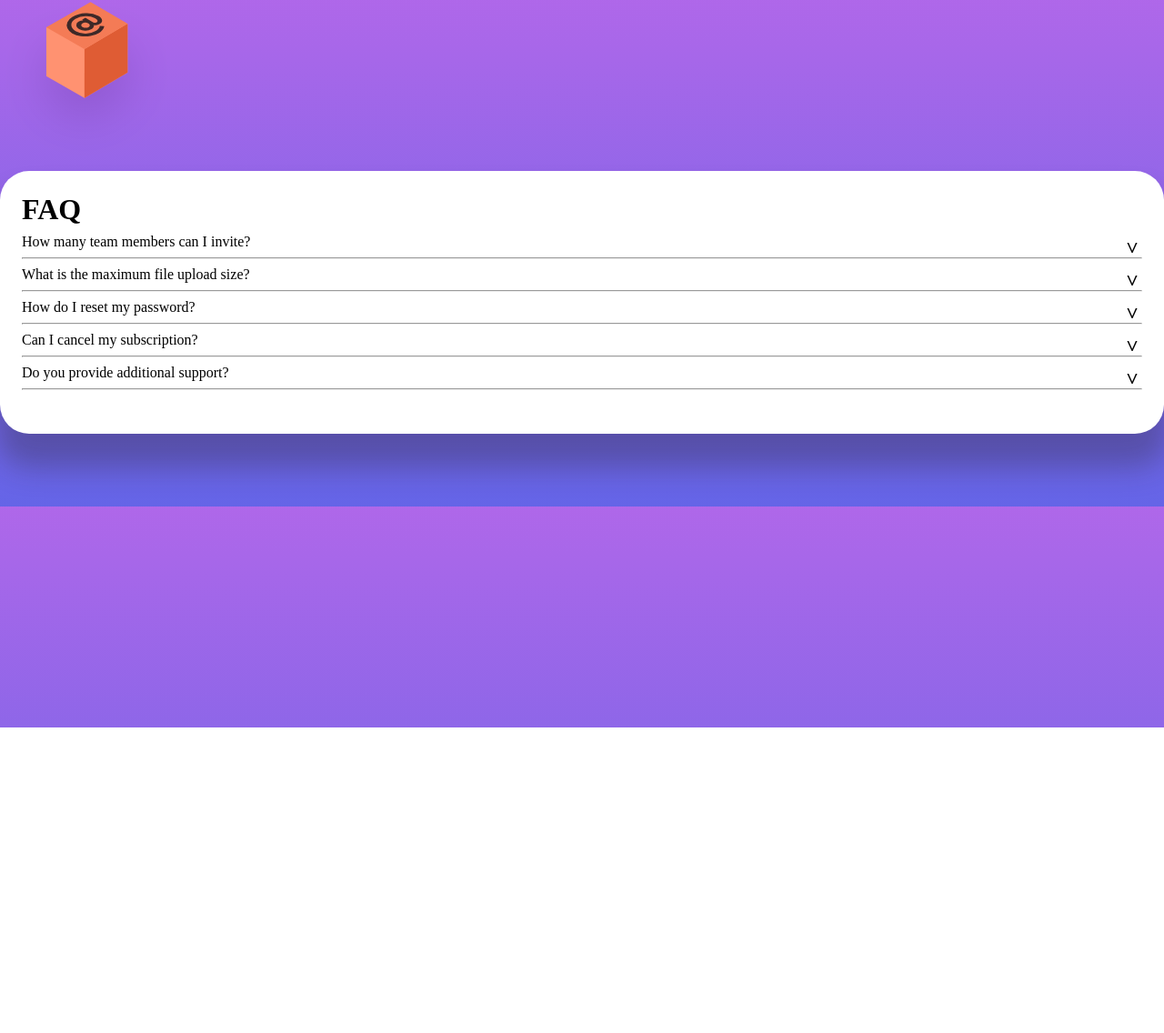
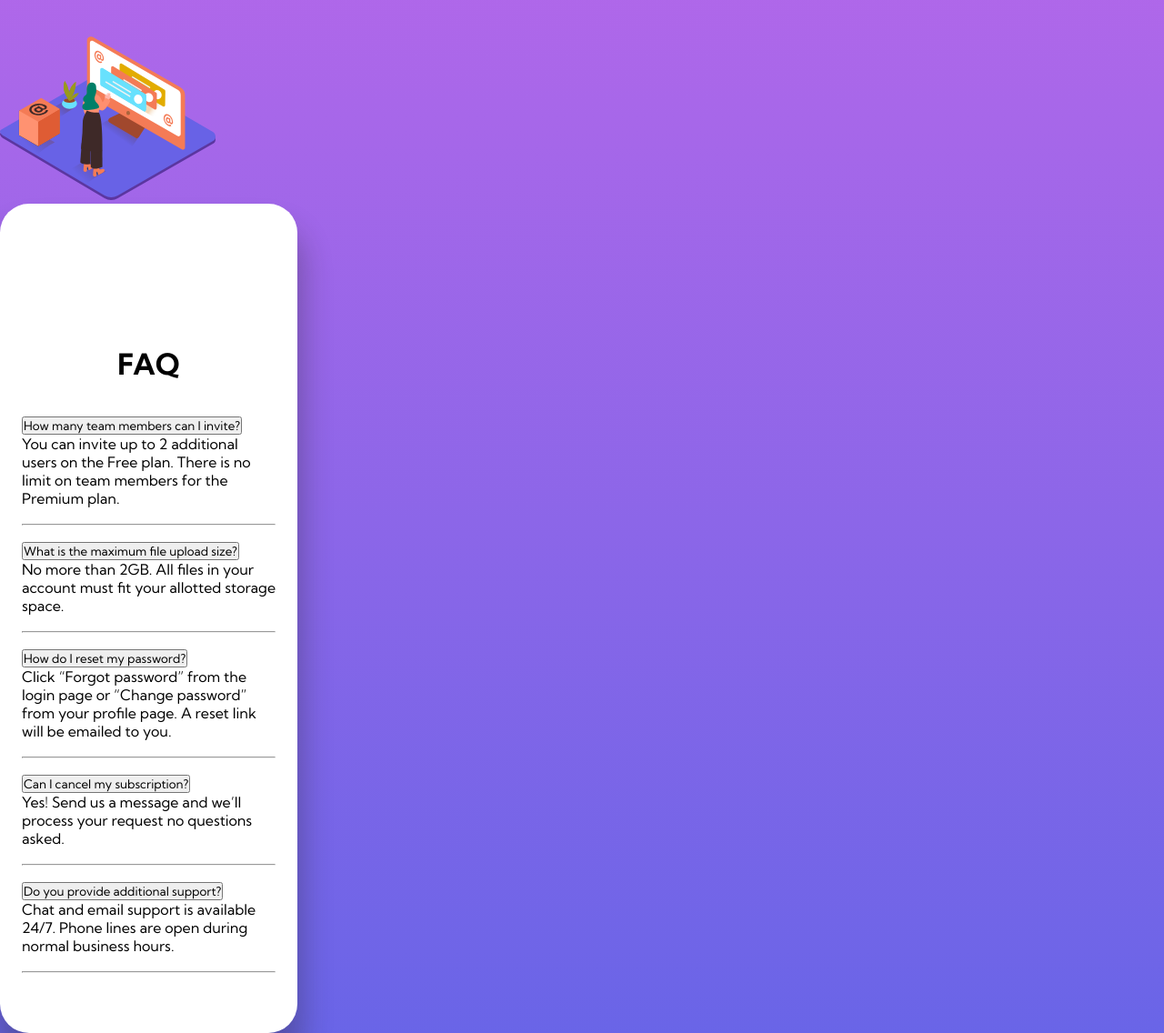
Before and after one commit to casserole27/FMFAQaccordiancardmain, a plain HTML site: page index.html in a window 1280 px wide. Shown: the top 1136 px of the page at 91% size. Before the commit the page ends 800 px from the top, so only its background shows below. Drawn offline with Linux system fonts and the light colour scheme.

Commit message:
Update HTML and initial CSS
I updated the HTML to include interactive elements for the accordian menu, and began the initial CSS.

```diff
--- a/accordiancard.css
+++ b/accordiancard.css
@@ -23,7 +23,7 @@ Revamp: December 2022
 
     --dividers-light-grayish-blue: hsl(240, 5%, 91%)
 
-    --ff: 'Kumbh Sans', sans-serif;
+    --ffamily: 'Kumbh Sans', sans-serif;
 
     --br: 2rem;
 
@@ -46,12 +46,53 @@ Revamp: December 2022
   /****** GLOBAL STYLES ******/
 
 body {
-    font-family: var(--ff);
+    font-family: 'Kumbh Sans', sans-serif;
     background: linear-gradient(hsl(273, 75%, 66%), hsl(240, 73%, 65%));
 
 }
 
+button {
+    font-family: 'Kumbh Sans', sans-serif;
+}
 
+/* main {
+    display: flex;
+    flex-direction: column;
+    justify-content: center;
+} */
+
+img {
+ margin-top: 2.5rem;
+}
+
+h1 {
+    padding-top: 8.25rem;
+    padding-bottom: 2.375rem;
+    text-transform: uppercase;
+    text-align: center;
+}
+
+/* main {
+    display: grid;
+    grid-template-columns: 1fr;
+} */
+
+.faq-container {
+    width: 327px;
+    padding-left: 1.5rem;
+    padding-right: 1.5rem;
+}
+
+hr {
+    margin-top: 1.125rem;
+    margin-bottom: 1.125rem;
+    width: 279px;
+}
+
+.accordion, .panel, hr{
+    display: flex;
+    justify-content: center;
+}
 
 
 
--- a/index.html
+++ b/index.html
@@ -13,8 +13,6 @@
   <link rel="preconnect" href="https://fonts.gstatic.com" crossorigin>
   <link href="https://fonts.googleapis.com/css2?family=Kumbh+Sans:wght@400;700&display=swap" rel="stylesheet">
 
-  <style>
-    </style>
 </head>
 
 <!--
@@ -30,55 +28,70 @@ Revamp: December 2022
 <!--! HTML elements should be interactive elements, not divs-->
 <!--! https://www.w3schools.com/howto/howto_js_accordion.asp-->
 
+<!--TODO <button class="accordion">Section 1</button>
+<!--TODO <div class="panel">
+<!--TODO <p>Lorem ipsum...</p> panel text
+<!--TODO </div> -->
+
 <body>
 
 <main class="main-container">
 
 <div class="image-container">
 
-<img src="images/illustration-box-desktop.svg" class="boximage" alt="illustration1">
-<!--<img src="images/illustration-woman-online-desktop.svg" class="personimage" alt="illustration2" width="300">
-<img src="images/bg-pattern-desktop.svg" class="desktopbg" alt="background illustration" width="300">-->
+<!-- <img src="images/illustration-box-desktop.svg" class="boximage" alt="illustration1">  -->
+<img src="images/illustration-woman-online-mobile.svg" class="online-mobile-img" alt="illustration of woman working at desk" width="237" height="180">
+<!-- <img src="images/bg-pattern-desktop.svg" class="desktopbg" alt="background illustration" width="300">-->
 
-</div>
+</div> <!--close image-container -->
 
 <div class="faq-container">
 
-<div class="accordion">
-  <h1 class="title" id="title">FAQ</h1>
-  <div class="container">
-    <div class="label">How many team members can I invite?</div>
-    <div class="content">You can invite up to 2 additional users on the Free plan. There is no limit on
-    team members for the Premium plan.</div>
+<h1 class="title">faq</h1>
+
+<button class="accordion">How many team members can I invite?</button>
+  <div class="panel">
+    <p class="panel-text">You can invite up to 2 additional users on the Free plan. There is no limit on
+      team members for the Premium plan.</p>
   </div>
+
   <hr>
-  <div class="container">
-    <div class="label">What is the maximum file upload size?</div>
-    <div class="content">No more than 2GB. All files in your account must fit your allotted storage space.</div>
+
+  <button class="accordion">What is the maximum file upload size?</button>
+  <div class="panel">
+    <p class="panel-text">No more than 2GB. All files in your account must fit your allotted storage space.</p>
   </div>
+
   <hr>
-  <div class="container">
-    <div class="label">How do I reset my password?</div>
-    <div class="content">Click “Forgot password” from the login page or “Change password” from your profile page.
-    A reset link will be emailed to you.</div>
+
+  <button class="accordion">How do I reset my password?</button>
+  <div class="panel">
+    <p class="panel-text">Click “Forgot password” from the login page or “Change password” from your profile page.
+    A reset link will be emailed to you.</p>
   </div>
+
   <hr>
-  <div class="container">
-    <div class="label">Can I cancel my subscription?</div>
-    <div class="content">Yes! Send us a message and we’ll process your request no questions asked.</div>
+
+  <button class="accordion">Can I cancel my subscription?</button>
+  <div class="panel">
+    <p class="panel-text">Yes! Send us a message and we’ll process your request no questions asked.</p>
   </div>
+
   <hr>
-  <div class="container">
-    <div class="label">Do you provide additional support?</div>
-    <div class="content">Chat and email support is available 24/7. Phone lines are open during normal business hours.</div>
+
+  <button class="accordion">Do you provide additional support?</button>
+  <div class="panel">
+    <p class="panel-text">Chat and email support is available 24/7. Phone lines are open during normal business hours.</p>
   </div>
+
   <hr>
-</div>
+
+</div> <!--close faq-container-->
 
 
-</div>
+</main>
 
-</main>
-<script src="accordian.js" type="text/javascript"></script>
+<!-- <script src="accordian.js" type="text/javascript"></script> -->
+
 </body>
 </html>
```
